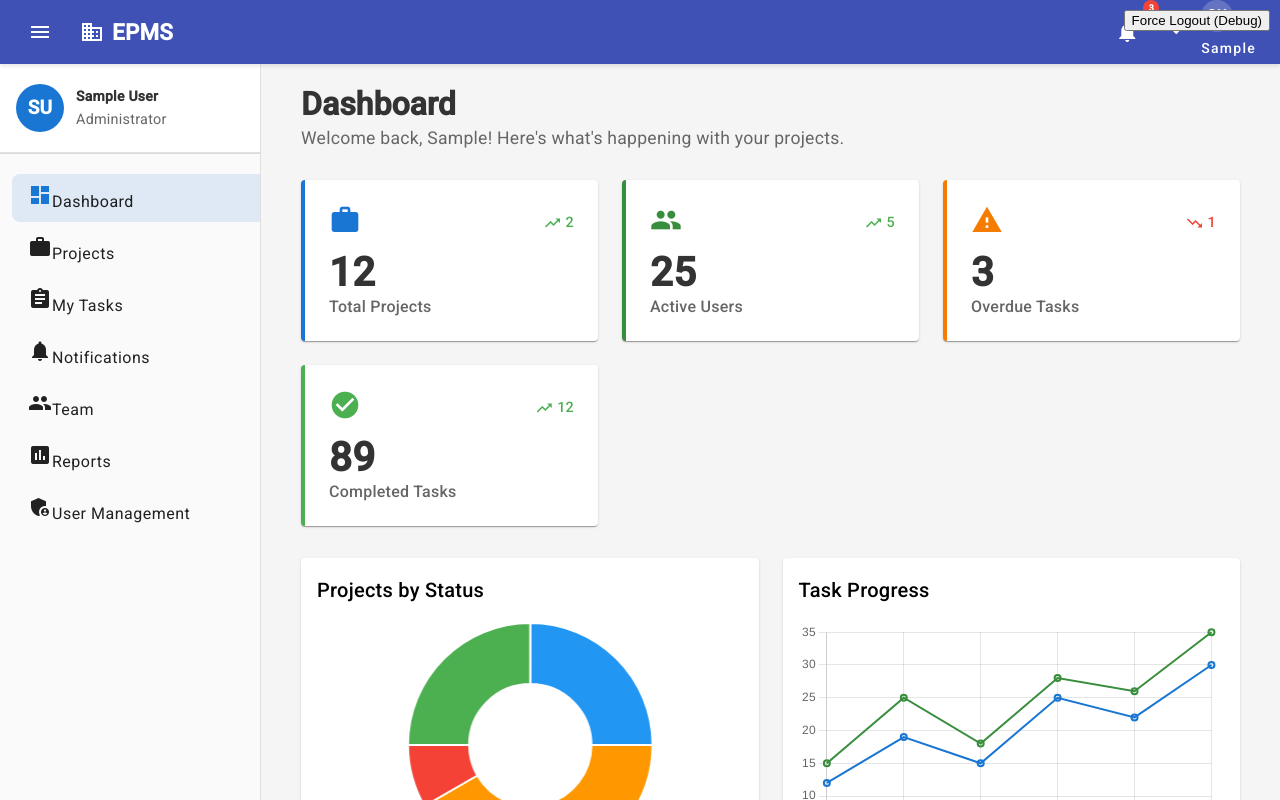
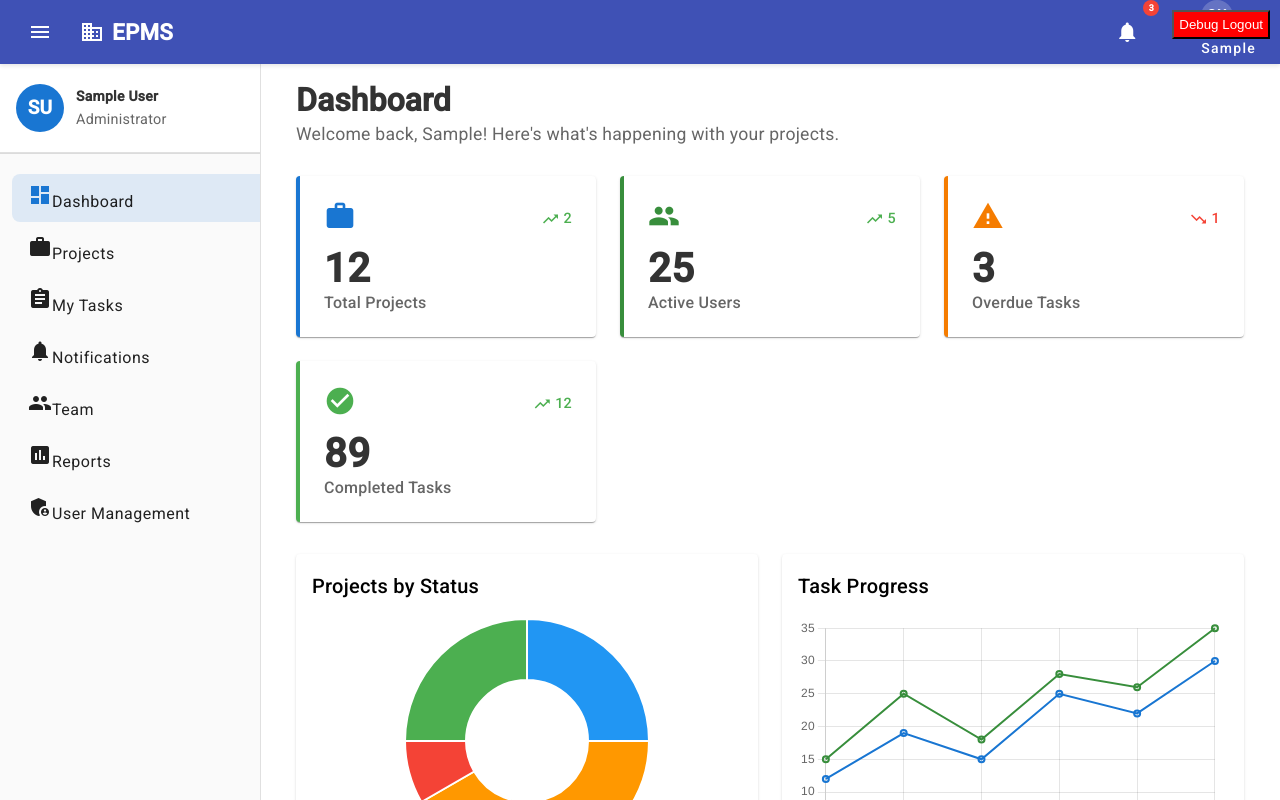
Before and after one commit to divyasinha31/epms, an Angular app: page /dashboard in a window 1280 px wide. Built offline with nearby package versions, Linux system fonts and the light colour scheme; sample sign-in values are in the browser's storage.

Commit message:
Fixing layout issues

```diff
--- a/src/app/app.component.html
+++ b/src/app/app.component.html
@@ -1,8 +1,35 @@
 <div class="app-container">
-  <button (click)="forceLogout()" style="position: fixed; top: 10px; right: 10px; z-index: 9999;">
-    Force Logout (Debug)
+  <!-- Debug button -->
+  <button (click)="forceLogout()"
+          style="position: fixed; top: 10px; right: 10px; z-index: 9999; background: red; color: white; padding: 5px;">
+    Debug Logout
   </button>
 
-  <app-layout *ngIf="isLoggedIn"></app-layout>
-  <router-outlet *ngIf="!isLoggedIn"></router-outlet>
+  <!-- Authenticated Layout -->
+  <div class="authenticated-layout" *ngIf="isLoggedIn && currentUser">
+    <!-- Header -->
+    <app-header [currentUser]="currentUser" (toggleSidebar)="toggleSidebar()"></app-header>
+
+    <!-- Main Layout -->
+    <div class="main-layout">
+      <!-- Sidebar -->
+      <app-sidebar [currentUser]="currentUser" [isOpen]="sidebarOpen" class="sidebar"></app-sidebar>
+
+      <!-- Content Area -->
+      <main class="content-area" [class.sidebar-open]="sidebarOpen">
+        <router-outlet></router-outlet>
+      </main>
+    </div>
+  </div>
+
+  <!-- Login Layout -->
+  <div class="login-layout" *ngIf="!isLoggedIn">
+    <router-outlet></router-outlet>
+  </div>
+
+  <!-- Loading State -->
+  <div class="loading-layout" *ngIf="isLoggedIn && !currentUser">
+    <mat-spinner></mat-spinner>
+    <p>Loading...</p>
+  </div>
 </div>
--- a/src/app/app.component.scss
+++ b/src/app/app.component.scss
@@ -1,4 +1,74 @@
 .app-container {
-    height: 100vh;
-    width: 100vw;
+  height: 100vh;
+  width: 100vw;
+  overflow: hidden;
 }
+
+.authenticated-layout {
+  height: 100vh;
+  display: flex;
+  flex-direction: column;
+}
+
+.main-layout {
+  flex: 1;
+  display: flex;
+  overflow: hidden;
+}
+
+.sidebar {
+  width: 260px;
+  flex-shrink: 0;
+  transition: margin-left 0.3s ease;
+}
+
+.content-area {
+  flex: 1;
+  overflow-y: auto;
+  padding: 20px;
+  margin-left: 0;
+  transition: margin-left 0.3s ease;
+
+  &.sidebar-open {
+    margin-left: 0;
+  }
+}
+
+.login-layout {
+  height: 100vh;
+  width: 100vw;
+}
+
+.loading-layout {
+  height: 100vh;
+  display: flex;
+  flex-direction: column;
+  align-items: center;
+  justify-content: center;
+
+  p {
+    margin-top: 20px;
+    font-size: 18px;
+    color: #666;
+  }
+}
+
+// Mobile responsive
+@media (max-width: 768px) {
+  .sidebar {
+    position: fixed;
+    left: -260px;
+    top: 64px;
+    height: calc(100vh - 64px);
+    z-index: 1000;
+    box-shadow: 2px 0 5px rgba(0,0,0,0.1);
+
+    &.mobile-open {
+      left: 0;
+    }
+  }
+
+  .content-area {
+    margin-left: 0 !important;
+  }
+}
--- a/src/app/app.component.ts
+++ b/src/app/app.component.ts
@@ -1,35 +1,110 @@
-import { Component, OnInit } from '@angular/core';
+import { Component, OnInit, OnDestroy } from '@angular/core';
+import { Router } from '@angular/router';
+import { Subject, takeUntil } from 'rxjs';
 import { User } from './core/models/user.model';
 import { AuthService } from './auth/services/auth.service';
-import { Router } from '@angular/router';
 
 @Component({
   selector: 'app-root',
   templateUrl: './app.component.html',
   styleUrls: ['./app.component.scss']
 })
-export class AppComponent implements OnInit {
+export class AppComponent implements OnInit, OnDestroy {
   currentUser: User | null = null;
   isLoggedIn = false;
+  sidebarOpen = true;
+  isMobile = false;
 
-  constructor(private authService: AuthService, private router: Router) {}
+  private destroy$ = new Subject<void>();
+
+  constructor(
+    private authService: AuthService,
+    private router: Router
+  ) {
+    this.checkMobile();
+  }
 
   ngOnInit(): void {
-    this.authService.currentUser.subscribe(user => {
-      this.currentUser = user;
-      this.isLoggedIn = !!user;
+    console.log('App component initializing...');
 
-      console.log('App component auth state:', { user, isLoggedIn: this.isLoggedIn }); // Debug log
+    // Check if user is already logged in
+    this.checkInitialAuthState();
 
-      // Redirect to login if not authenticated
-      if (!this.isLoggedIn && !this.router.url.includes('/auth')) {
+    // Listen to auth changes
+    this.authService.currentUser
+      .pipe(takeUntil(this.destroy$))
+      .subscribe(user => {
+        console.log('Auth state changed:', user);
+        this.currentUser = user;
+        this.isLoggedIn = !!user;
+
+        // Handle routing
+        this.handleAuthRouting();
+      });
+
+    // Check mobile on resize
+    window.addEventListener('resize', () => this.checkMobile());
+  }
+
+  ngOnDestroy(): void {
+    this.destroy$.next();
+    this.destroy$.complete();
+    window.removeEventListener('resize', () => this.checkMobile());
+  }
+
+  private checkInitialAuthState(): void {
+    const token = localStorage.getItem('epms_token');
+    const storedUser = localStorage.getItem('currentUser');
+
+    console.log('Initial auth check:', { hasToken: !!token, hasUser: !!storedUser });
+
+    if (token && storedUser && this.authService.isAuthenticated()) {
+      try {
+        const user = JSON.parse(storedUser);
+        this.authService['currentUserSubject'].next(user);
+        console.log('Restored user session:', user);
+      } catch (error) {
+        console.error('Error parsing stored user:', error);
+        this.forceLogout();
+      }
+    } else {
+      console.log('No valid session found');
+      this.forceLogout();
+    }
+  }
+
+  private handleAuthRouting(): void {
+    const currentUrl = this.router.url;
+
+    if (this.isLoggedIn) {
+      if (currentUrl.includes('/auth') || currentUrl === '/') {
+        console.log('Redirecting to dashboard');
+        this.router.navigate(['/dashboard']);
+      }
+    } else {
+      if (!currentUrl.includes('/auth')) {
+        console.log('Redirecting to login');
         this.router.navigate(['/auth/login']);
       }
-    });
+    }
   }
 
-  // Debug mode
+  private checkMobile(): void {
+    this.isMobile = window.innerWidth < 768;
+    if (this.isMobile) {
+      this.sidebarOpen = false;
+    } else {
+      this.sidebarOpen = true;
+    }
+  }
+
+  toggleSidebar(): void {
+    this.sidebarOpen = !this.sidebarOpen;
+    console.log('Sidebar toggled:', this.sidebarOpen);
+  }
+
   forceLogout(): void {
+    console.log('Force logout triggered');
     localStorage.clear();
     this.authService.logout();
     this.router.navigate(['/auth/login']);
--- a/src/app/app.module.ts
+++ b/src/app/app.module.ts
@@ -1,5 +1,8 @@
 import { NgModule } from '@angular/core';
 import { BrowserModule } from '@angular/platform-browser';
+
+// Angular Material
+import { MatProgressSpinnerModule } from '@angular/material/progress-spinner';
 
 // Modules
 import { AppRoutingModule } from './app-routing.module';
@@ -21,6 +24,7 @@ import { AppComponent } from './app.component';
     BrowserModule,
     AppRoutingModule,
     BrowserAnimationsModule,
+    MatProgressSpinnerModule,
     CoreModule,
     AuthModule,
     SharedModule,
--- a/src/app/projects/projects.module.ts
+++ b/src/app/projects/projects.module.ts
@@ -31,6 +31,7 @@ import { MatProgressSpinnerModule } from '@angular/material/progress-spinner';
 import { MatChipsModule } from '@angular/material/chips';
 import { MatCheckboxModule } from '@angular/material/checkbox';
 import { MatDividerModule } from '@angular/material/divider';
+import { MatDialogModule } from '@angular/material/dialog';
 
 @NgModule({
   declarations: [
@@ -59,7 +60,8 @@ import { MatDividerModule } from '@angular/material/divider';
     MatProgressSpinnerModule,
     MatChipsModule,
     MatCheckboxModule,
-    MatDividerModule
+    MatDividerModule,
+    MatDialogModule
   ],
   providers: [
     ProjectService
--- a/src/app/shared/components/header/header.component.html
+++ b/src/app/shared/components/header/header.component.html
@@ -27,7 +27,7 @@
             <button mat-button [matMenuTriggerFor]="userMenu" class="user-button" aria-label="User menu">
                 <div class="user-avatar">{{ getUserInitials() }}</div>
 
-                <span class="user-name hide-mobile">{{ currentUser.firstName }}</span>
+                <span class="user-name hide-mobile">{{ currentUser?.firstName }}</span>
 
                 <mat-icon>arrow_drop_down</mat-icon>
             </button>
@@ -41,11 +41,11 @@
         <div class="user-avatar large">{{ getUserInitials() }}</div>
 
         <div class="user-details">
-            <div class="user-name">{{ currentUser.firstName }} {{ currentUser.lastName }}</div>
+            <div class="user-name">{{ currentUser?.firstName }} {{ currentUser?.lastName }}</div>
 
             <div class="user-role">{{ getUserRoleDisplayName() }}</div>
 
-            <div class="user-email">{{ currentUser.email }}</div>
+            <div class="user-email">{{ currentUser?.email }}</div>
         </div>
     </div>
 
--- a/src/app/shared/components/header/header.component.ts
+++ b/src/app/shared/components/header/header.component.ts
@@ -10,7 +10,7 @@ import { NotificationService } from '../../../core/services/notification.service
   styleUrls: ['./header.component.scss']
 })
 export class HeaderComponent implements OnInit {
-  @Input() currentUser!: User;
+  @Input() currentUser!: User | null;
   @Output() toggleSidebar = new EventEmitter<void>();
 
   constructor(private authService: AuthService, private notificationService: NotificationService, private router: Router) { }
@@ -28,7 +28,9 @@ export class HeaderComponent implements OnInit {
   }
 
   getUserRoleDisplayName(): string {
-    switch (this.currentUser?.role) {
+    if (!this.currentUser) return 'User';
+
+    switch (this.currentUser.role) {
       case UserRole.ADMIN:
         return 'Administrator';
       case UserRole.PROJECT_MANAGER:
@@ -41,8 +43,8 @@ export class HeaderComponent implements OnInit {
   }
 
   getUserInitials(): string {
-    if (!this.currentUser) return '';
-    return `${this.currentUser.firstName.charAt(0)}${this.currentUser.lastName.charAt(0)}`;
+    if (!this.currentUser) return 'U';
+    return `${this.currentUser.firstName?.charAt(0) || ''}${this.currentUser.lastName?.charAt(0) || ''}`;
   }
 
   navigateToProfile(): void {
--- a/src/app/shared/components/layout/layout.component.html
+++ b/src/app/shared/components/layout/layout.component.html
@@ -1,4 +1,4 @@
-<div class="app-layout" *ngIf="currentUser">
+<div class="app-layout">
     <!-- Header -->
     <app-header [currentUser]="currentUser" (toggleSidebar)="onToggleSidebar()"></app-header>
 
--- a/src/app/shared/components/layout/layout.component.ts
+++ b/src/app/shared/components/layout/layout.component.ts
@@ -10,17 +10,21 @@ import { User } from '../../../core/models/user.model';
 })
 export class LayoutComponent implements OnInit, OnDestroy {
   currentUser: User | null = null;
-  sidebarOpen = true;
-  isMobile = false;
+  sidebarOpen: boolean = true;
+  isMobile: boolean = false;
 
   private destroy$ = new Subject<void>();
 
   constructor(private authService: AuthService) {}
 
   ngOnInit(): void {
+    console.log('Layout component initialized'); // Debug log
+
+    // Get current user
     this.authService.currentUser
       .pipe(takeUntil(this.destroy$))
       .subscribe(user => {
+        console.log('Layout received user:', user); // Debug log
         this.currentUser = user;
       });
 
@@ -41,11 +45,15 @@ export class LayoutComponent implements OnInit, OnDestroy {
     this.isMobile = window.innerWidth < 768;
     if (this.isMobile) {
       this.sidebarOpen = false;
+    } else {
+      this.sidebarOpen = true;
     }
+    console.log('Mobile check:', { isMobile: this.isMobile, sidebarOpen: this.sidebarOpen }); // Debug log
   }
 
   onToggleSidebar(): void {
     this.sidebarOpen = !this.sidebarOpen;
+    console.log('Sidebar toggled:', this.sidebarOpen); // Debug log
   }
 
   closeSidebar(): void {
--- a/src/app/shared/components/sidebar/sidebar.component.html
+++ b/src/app/shared/components/sidebar/sidebar.component.html
@@ -4,11 +4,11 @@
         <div class="user-section" *ngIf="isOpen">
             <div class="user-card">
                 <div class="user-avatar">
-                    {{ currentUser.firstName.charAt(0) }}{{ currentUser.lastName.charAt(0) }}
+                    {{ currentUser?.firstName?.charAt(0) }}{{ currentUser?.lastName?.charAt(0) }}
                 </div>
 
                 <div class="user-info">
-                    <div class="user-name">{{ currentUser.firstName }} {{ currentUser.lastName }}</div>
+                    <div class="user-name">{{ currentUser?.firstName }} {{ currentUser?.lastName }}</div>
 
                     <div class="user-role">{{ getUserRoleDisplayName() }}</div>
                 </div>
--- a/src/app/shared/components/sidebar/sidebar.component.ts
+++ b/src/app/shared/components/sidebar/sidebar.component.ts
@@ -16,7 +16,7 @@ interface MenuItem {
   styleUrls: ['./sidebar.component.scss']
 })
 export class SidebarComponent implements OnInit {
-  @Input() currentUser!: User;
+  @Input() currentUser!: User | null;
   @Input() isOpen = true;
 
   currentRoute = '';
@@ -78,8 +78,8 @@ export class SidebarComponent implements OnInit {
   }
 
   hasPermission(item: MenuItem): boolean {
-    if (!item.roles) return true;
-    return item.roles.includes(this.currentUser?.role);
+    if (!item.roles || !this.currentUser) return true;
+    return item.roles.includes(this.currentUser.role);
   }
 
   navigate(path: string): void {
@@ -87,7 +87,9 @@ export class SidebarComponent implements OnInit {
   }
 
   getUserRoleDisplayName(): string {
-    switch (this.currentUser?.role) {
+    if (!this.currentUser) return 'User';
+
+    switch (this.currentUser.role) {
       case UserRole.ADMIN:
         return 'Administrator';
       case UserRole.PROJECT_MANAGER:
```
